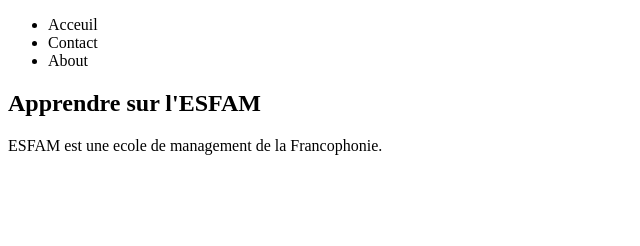
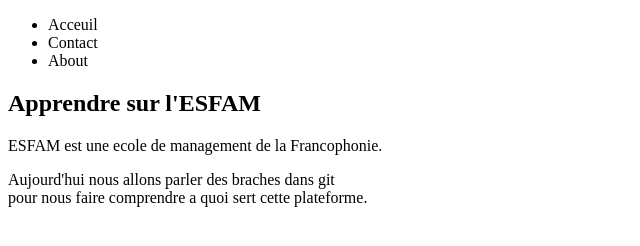
Before and after one commit to MartinPONGOMIKADI/work-flow, a plain HTML site: page index.html in a window 1280 px wide. Shown: the whole page, without its empty margins (0-640 px from the left). Drawn offline with Linux system fonts and the light colour scheme.

Commit message:
firstcommit

```diff
--- a/index.html
+++ b/index.html
@@ -17,6 +17,8 @@
             <h1>Apprendre sur l'ESFAM</h1>
             <div class="new">
                  <p>ESFAM est une ecole de management de la Francophonie.</p>
+                 <p>Aujourd'hui nous allons parler des braches dans git <br>
+                pour nous faire comprendre a quoi sert cette plateforme.</p>
             </div>
         </section>
     </body>
```
